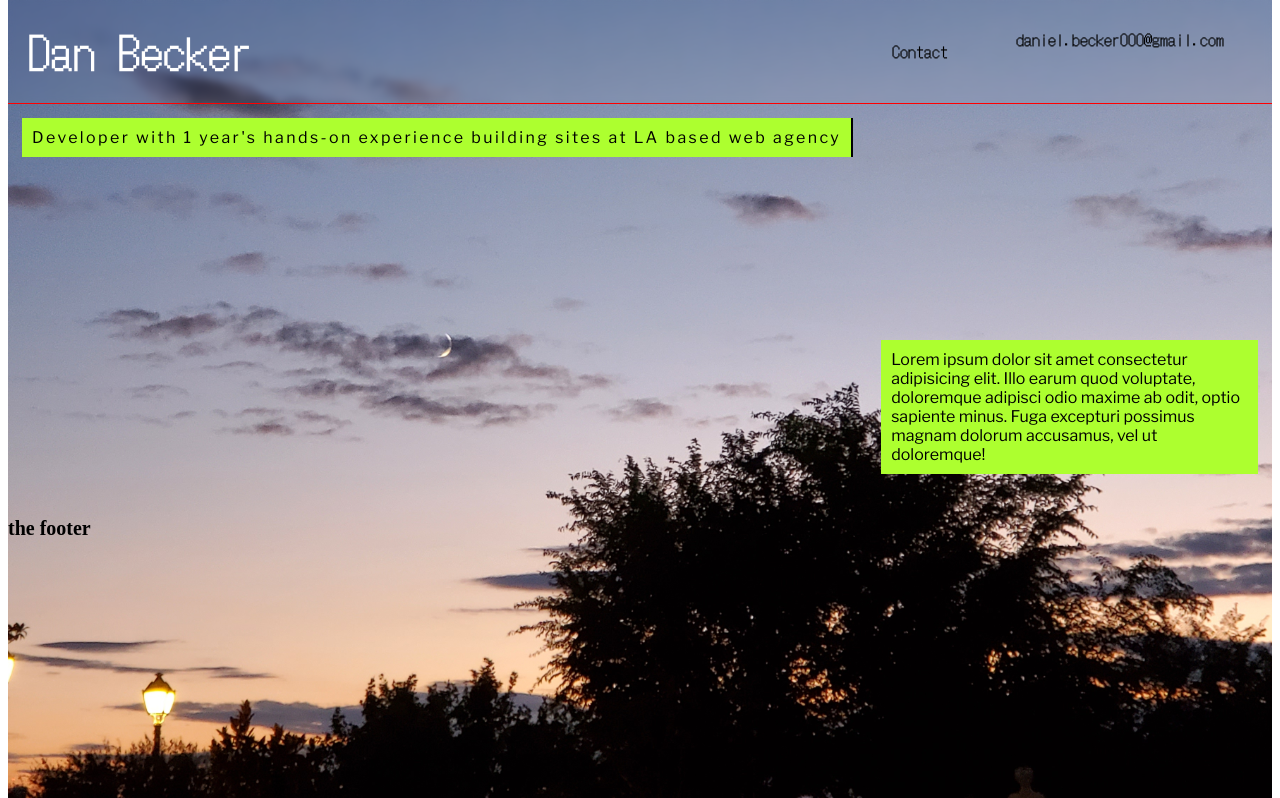
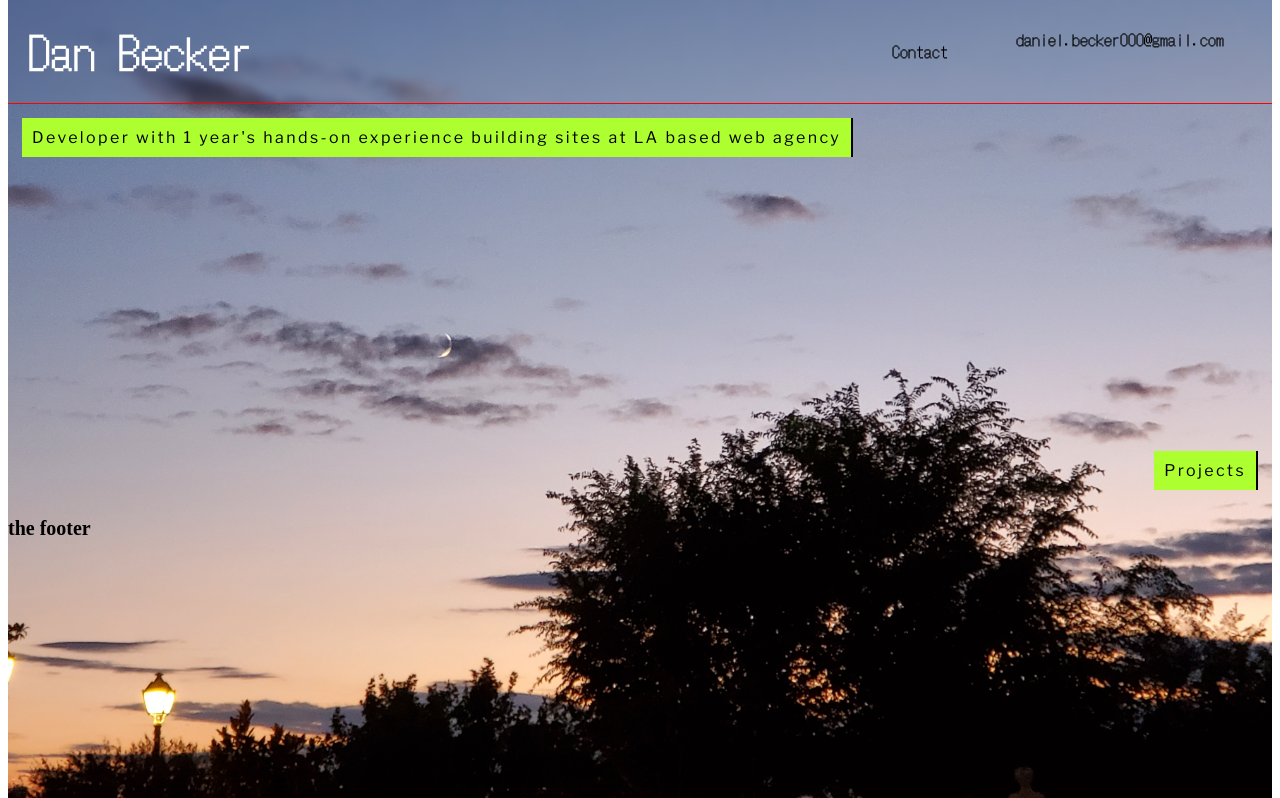
Before and after one commit to dandanthemanman/portfolio, a Nuxt app: page / in a window 1280 px wide. Shown: the part 10-808 px from the top of the page. Built offline with nearby package versions, Linux system fonts and the light colour scheme.

Commit message:
adds type writer effect to p

```diff
--- a/pages/index.vue
+++ b/pages/index.vue
@@ -1,10 +1,10 @@
 <template>
     <div class="about-projects-container" id="about">
-        <div class="about-container type-writer-effect">
+        <div class="about-container type-writer-effect ">
             <p>Developer with 1 year's hands-on experience building sites at LA based web agency </p>
         </div>
-        <div class="projects-container">
-            <p>Lorem ipsum dolor sit amet consectetur adipisicing elit. Illo earum quod voluptate, doloremque adipisci odio maxime ab odit, optio sapiente minus. Fuga excepturi possimus magnam dolorum accusamus, vel ut doloremque!</p>
+        <div class="projects-container type-writer-effect ">
+            <p>Projects</p>
         </div>
     </div>
     <div id="projects"></div>
@@ -17,10 +17,13 @@
 <style lang="scss" scoped>
     .about-projects-container {
         scroll-snap-align: start;
-        display: grid;
-        grid-template-columns: repeat(2, 1fr);
+        // display: grid;
+        // grid-template-columns: repeat(2, 1fr);
         height: 50vh;
+        display: flex;
+        flex-direction: column;
         .about-container {
+            margin-right: auto;
             padding: 1.4rem;
             flex: 1;
             display: flex;
@@ -33,6 +36,7 @@
             }
         }
         .projects-container {
+            margin-left: auto;
             padding: 1.4rem;
             flex: 1;
             display: flex;
@@ -52,8 +56,8 @@
         margin: 0 auto; /* Gives that scrolling effect as the typing happens */
         letter-spacing: .15em; /* Adjust as needed */
         animation:
-        typing 3.5s steps(40, end),
-        blink-caret .75s step-end infinite;
+            delay-typing 3.5s steps(40, end),
+            blink-caret .75s step-end infinite;
     }
 
     @keyframes typing {
@@ -65,4 +69,22 @@
     from, to { border-color: transparent }
     50% { border-color: black; }
     }
+
+    @keyframes delay-typing {
+        0% {
+            width: 0%;
+            opacity: 0%;
+
+        }
+        30% {
+            width: 0%;
+            // display: block;
+        }
+        100% {
+            width: 100%;
+            // display: block;
+        }
+    }
+
+
 </style>
```
Also changed, not shown: 1 other file (tests, documents, lock files or other folders).
